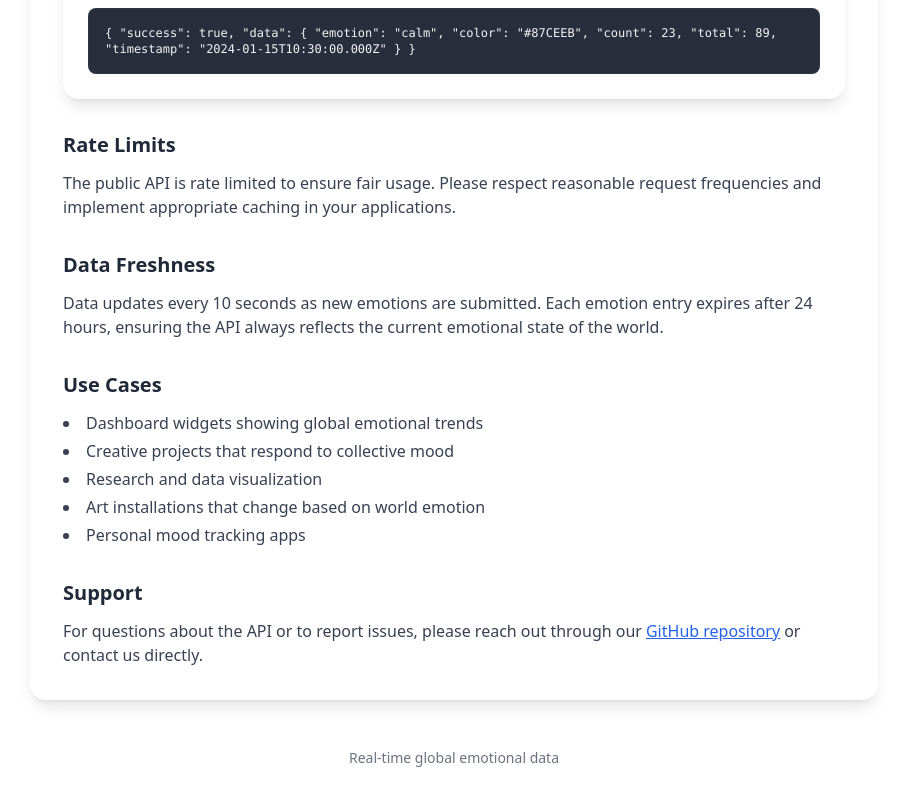
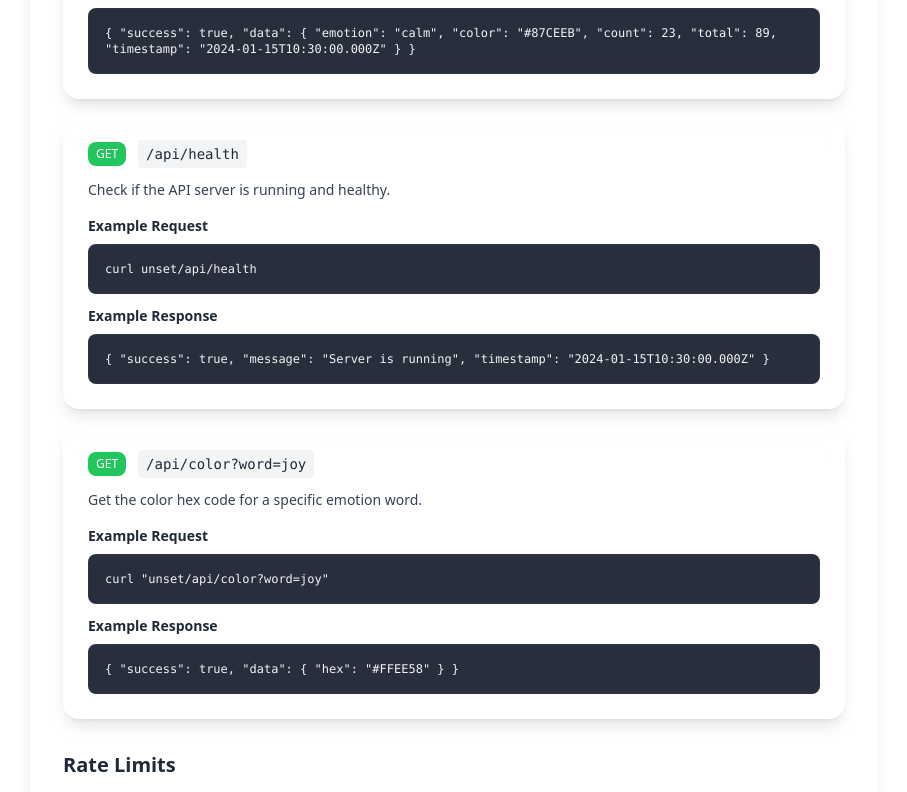
Before and after one commit to spencerdavis226/worldfeel, a React (Vite) app in the folder apps/web/: page /api in a window 1280 px wide. Shown: the part 888-1680 px from the top of the page, without its empty margins (186-1093 px from the left). Built offline with nearby package versions, Linux system fonts and the light colour scheme; no server answers.

Commit message:
Fix API docs: add /api/ prefix to endpoints and add more endpoint examples

```diff
--- a/apps/web/src/features/ApiDocsPage.tsx
+++ b/apps/web/src/features/ApiDocsPage.tsx
@@ -59,7 +59,7 @@ export function ApiDocsPage() {
                       GET
                     </span>
                     <code className="text-sm font-mono text-gray-800 bg-gray-100 px-2 py-1 rounded">
-                      /public/emotion-of-the-day
+                      /api/public/emotion-of-the-day
                     </code>
                   </div>
 
@@ -92,7 +92,7 @@ export function ApiDocsPage() {
                         Example Request
                       </h4>
                       <div className="backdrop-blur-lg bg-gray-900/[0.9] border border-gray-700/40 rounded-lg p-4 font-mono text-xs text-gray-100 overflow-x-auto">
-                        {`curl ${apiBaseUrl}/public/emotion-of-the-day`}
+                        {`curl ${apiBaseUrl}/api/public/emotion-of-the-day`}
                       </div>
                     </div>
 
@@ -109,6 +109,87 @@ export function ApiDocsPage() {
     "count": 23,
     "total": 89,
     "timestamp": "2024-01-15T10:30:00.000Z"
+  }
+}`}
+                      </div>
+                    </div>
+                  </div>
+                </div>
+
+                {/* Health Check Endpoint */}
+                <div className="backdrop-blur-lg bg-white/[0.28] border border-white/40 rounded-2xl shadow-lg p-4 sm:p-6">
+                  <div className="flex items-center gap-3 mb-3">
+                    <span className="bg-green-500 text-white px-2 py-1 rounded-lg text-xs font-medium">
+                      GET
+                    </span>
+                    <code className="text-sm font-mono text-gray-800 bg-gray-100 px-2 py-1 rounded">
+                      /api/health
+                    </code>
+                  </div>
+
+                  <p className="text-gray-700 text-sm mb-4">
+                    Check if the API server is running and healthy.
+                  </p>
+
+                  <div className="space-y-3">
+                    <div>
+                      <h4 className="text-sm font-semibold text-gray-800 mb-2">
+                        Example Request
+                      </h4>
+                      <div className="backdrop-blur-lg bg-gray-900/[0.9] border border-gray-700/40 rounded-lg p-4 font-mono text-xs text-gray-100 overflow-x-auto">
+                        {`curl ${apiBaseUrl}/api/health`}
+                      </div>
+                    </div>
+
+                    <div>
+                      <h4 className="text-sm font-semibold text-gray-800 mb-2">
+                        Example Response
+                      </h4>
+                      <div className="backdrop-blur-lg bg-gray-900/[0.9] border border-gray-700/40 rounded-lg p-4 font-mono text-xs text-gray-100 overflow-x-auto">
+                        {`{
+  "success": true,
+  "message": "Server is running",
+  "timestamp": "2024-01-15T10:30:00.000Z"
+}`}
+                      </div>
+                    </div>
+                  </div>
+                </div>
+
+                {/* Get Color Endpoint */}
+                <div className="backdrop-blur-lg bg-white/[0.28] border border-white/40 rounded-2xl shadow-lg p-4 sm:p-6">
+                  <div className="flex items-center gap-3 mb-3">
+                    <span className="bg-green-500 text-white px-2 py-1 rounded-lg text-xs font-medium">
+                      GET
+                    </span>
+                    <code className="text-sm font-mono text-gray-800 bg-gray-100 px-2 py-1 rounded">
+                      /api/color?word=joy
+                    </code>
+                  </div>
+
+                  <p className="text-gray-700 text-sm mb-4">
+                    Get the color hex code for a specific emotion word.
+                  </p>
+
+                  <div className="space-y-3">
+                    <div>
+                      <h4 className="text-sm font-semibold text-gray-800 mb-2">
+                        Example Request
+                      </h4>
+                      <div className="backdrop-blur-lg bg-gray-900/[0.9] border border-gray-700/40 rounded-lg p-4 font-mono text-xs text-gray-100 overflow-x-auto">
+                        {`curl "${apiBaseUrl}/api/color?word=joy"`}
+                      </div>
+                    </div>
+
+                    <div>
+                      <h4 className="text-sm font-semibold text-gray-800 mb-2">
+                        Example Response
+                      </h4>
+                      <div className="backdrop-blur-lg bg-gray-900/[0.9] border border-gray-700/40 rounded-lg p-4 font-mono text-xs text-gray-100 overflow-x-auto">
+                        {`{
+  "success": true,
+  "data": {
+    "hex": "#FFEE58"
   }
 }`}
                       </div>
```
